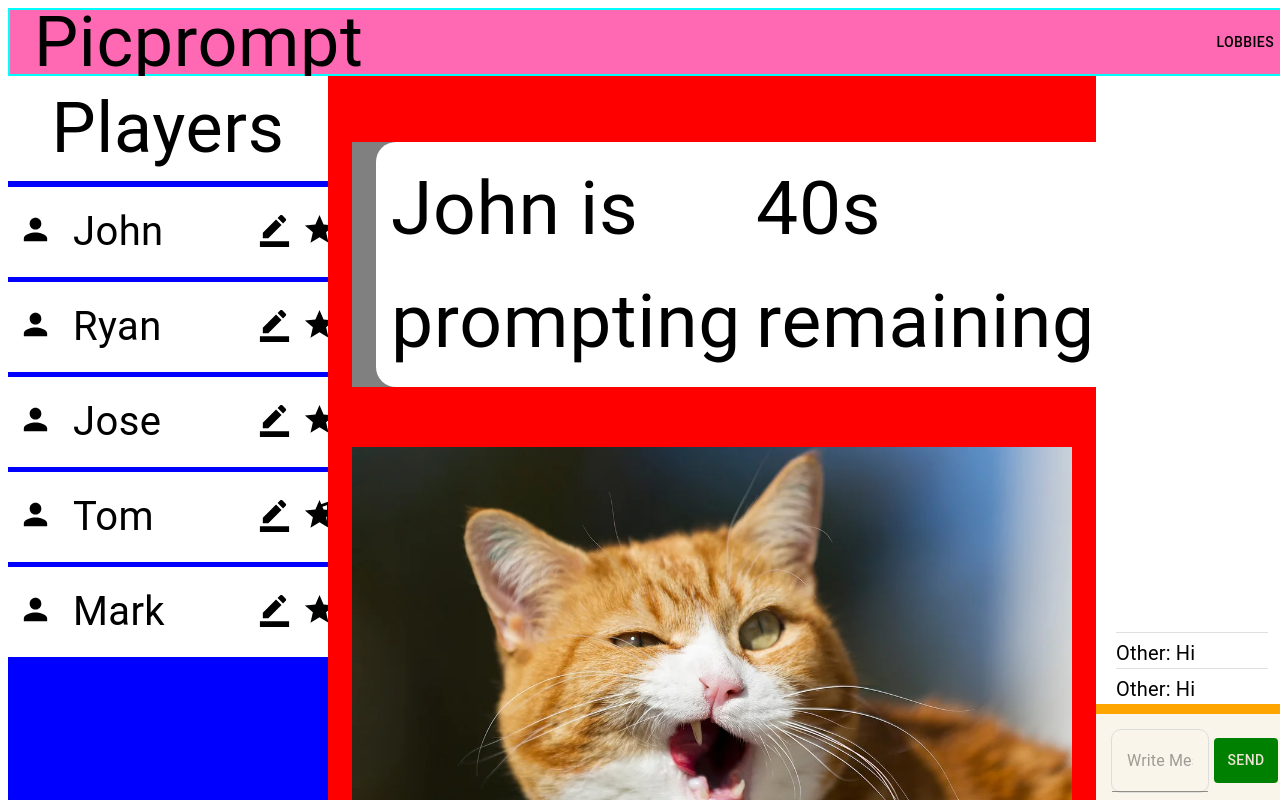
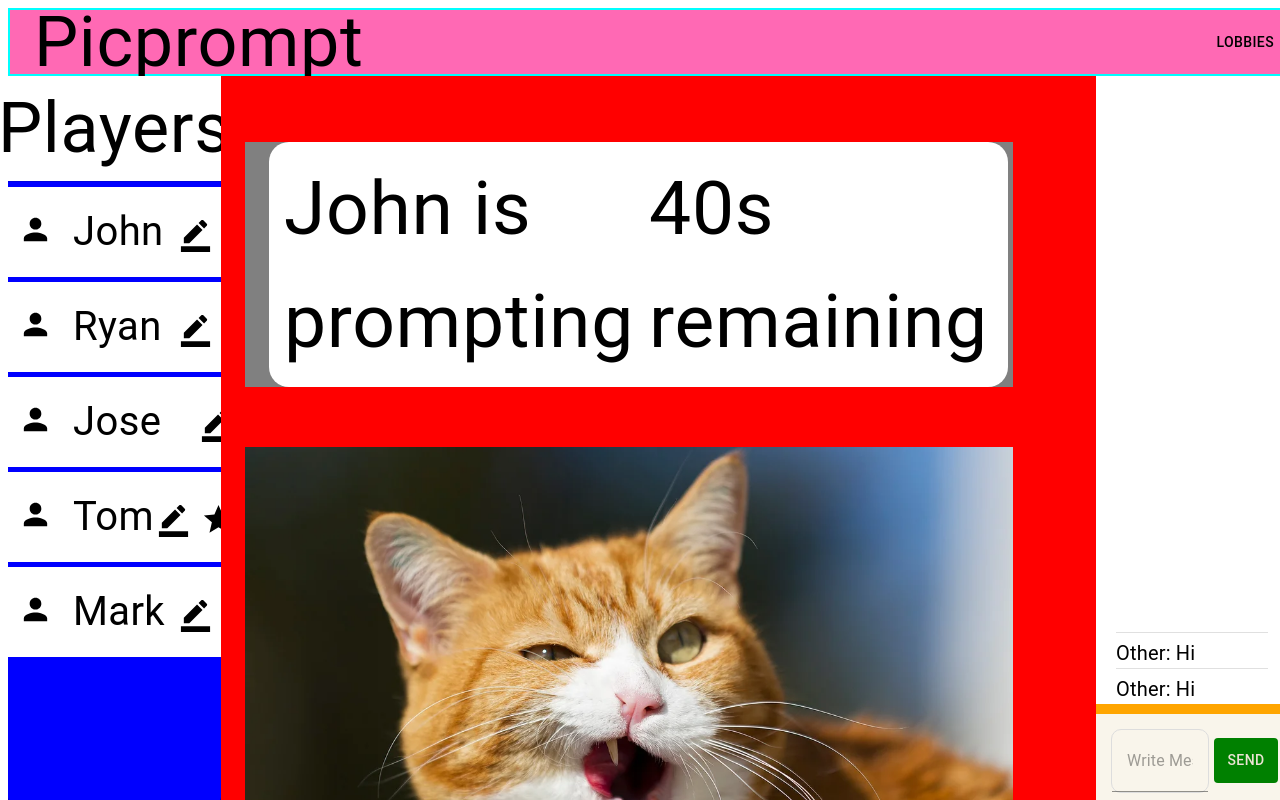
Before and after one commit to dohnnie/se-project, a React (Vite) app in the folder frontend/: page /game in a window 1280 px wide. Shown: the top 800 px of the page. Built offline with nearby package versions, Linux system fonts and the light colour scheme; no server answers.

Commit message:
adjusted styling of player card

```diff
--- a/frontend/src/components/GameArea.tsx
+++ b/frontend/src/components/GameArea.tsx
@@ -68,7 +68,7 @@ const GameArea = ({ status = 2 }) => {
                 minWidth: '100%',
             }}>
                 <img
-                    src="../../public/cat.webp"
+                    src="/cat.webp"
                     alt="Image of a cat licking it's cheek"
                     height='100%'
                     width='100%'
--- a/frontend/src/components/PlayerCard.tsx
+++ b/frontend/src/components/PlayerCard.tsx
@@ -12,35 +12,47 @@ const PlayerCard = ({ player }) => {
         <Box sx={{
             display: 'flex',
             flexDirection: 'row',
-            alignItems: 'start',
-            justifyContent: 'start',
             bgcolor: 'white',
             my: '5px',
             p: '5px',
             maxHeight: '25vh',
-            maxWidth: "100vw",
-            minWidth: '100vw',
+            minWidth: '24vw',
+            maxWidth: '25vw',
         }}>
+            <Box
+                sx={{
+                    display: 'flex',
+                    float: 'left',
+                    width: '45%',
+                }}
+            >
                 <PersonIcon sx={{
                     fontSize: '35px',
                     my: '20px',
                     mx: '5px',
                 }} />
-            <Box sx={{
+                <Typography component='h1'
+                    sx={{
                         my: '10px',
                         ml: '5px',
                         width: '14%',
-                pl: '10px'
-            }}>
-                <Typography component='h1'
-                    sx={{
-
+                        pl: '10px',
                         fontSize: '40px',
                     }}
                 >
                     {name}
                 </Typography>
             </Box>
+            <Box
+                sx={{
+                    width: '50%',
+                    float: 'right',
+                    display: 'flex',
+                    flexDirection: 'row',
+                    justifyContent: 'end',
+                    alignItems: 'end',
+                }}
+            >
                 <BorderColorIcon sx={{
                     fontSize: '35px',
                     my: '20px',
@@ -51,14 +63,6 @@ const PlayerCard = ({ player }) => {
                     my: '20px',
                     mx: '5px',
                 }} />
-            <Box sx={{
-                display: 'flex',
-                justifyContent: 'end',
-                alignContent: 'end',
-                bgcolor: 'white',
-                minWidth: '2%',
-                maxWidth: '3%',
-            }}>
                 <Typography component='h1'
                     sx={{
                         fontSize: '37px',
```
Lines whose indentation alone changed are shown as unchanged.
